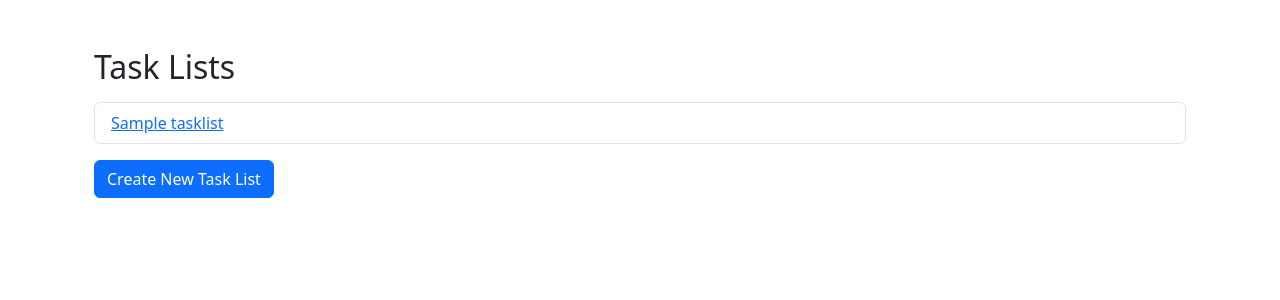
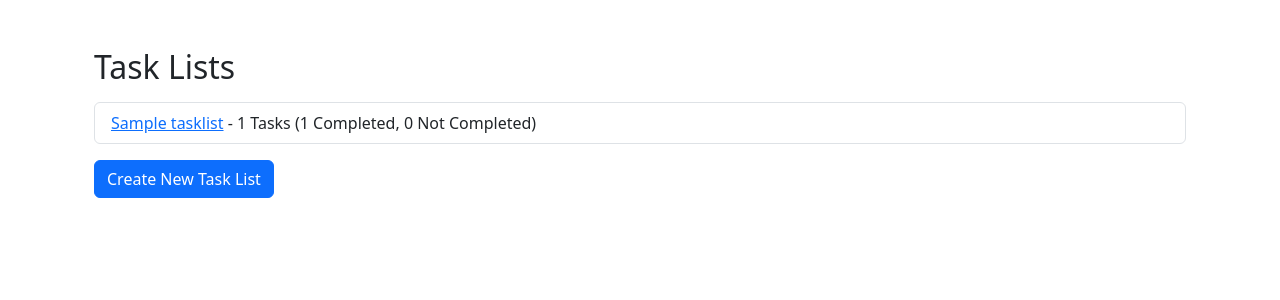
Before and after one commit to antoinegreuzard/task_manager, a Django app: page /task_lists/ in a window 1280 px wide. Shown: the part 56-356 px from the top of the page. Run offline with Django 5.2, Linux system fonts and the light colour scheme; a user stored in the database is signed in; tables that the repository leaves empty hold one stand-in row (values such as "Sample post").

Commit message:
feat: add number of complete and not

```diff
--- a/task_manager/templates/task_manager/task_lists.html
+++ b/task_manager/templates/task_manager/task_lists.html
@@ -10,7 +10,12 @@
     <h2 class="mt-5">Task Lists</h2>
     <ul class="list-group mt-3">
       {% for task_list in task_lists %}
-        <li class="list-group-item"><a href="{% url 'view_task_list' task_list.id %}">{{ task_list.title }}</a></li>
+        <li class="list-group-item">
+          <a href="{% url 'view_task_list' task_list.id %}">{{ task_list.title }}</a>
+          - {{ task_list.total_tasks }} Tasks
+          ({{ task_list.completed_tasks }} Completed,
+          {{ task_list.not_completed_tasks }} Not Completed)
+        </li>
       {% endfor %}
     </ul>
     <a href="{% url 'create_task_list' %}" class="btn btn-primary mt-3">Create New Task List</a>
--- a/task_manager/views.py
+++ b/task_manager/views.py
@@ -2,6 +2,7 @@ from django.contrib import messages
 from django.contrib.auth import login, logout, authenticate
 from django.contrib.auth.mixins import LoginRequiredMixin
 from django.contrib.auth.models import User
+from django.db.models import Count, Q
 from django.http import HttpResponseRedirect
 from django.shortcuts import render, redirect, get_object_or_404
 from django.contrib.auth.decorators import login_required
@@ -31,7 +32,13 @@ class TaskListView(LoginRequiredMixin, ListView):
     template_name = 'task_manager/task_lists.html'
 
     def get_queryset(self):
-        return TaskList.objects.filter(created_by=self.request.user)
+        queryset = TaskList.objects.filter(created_by=self.request.user)
+        queryset = queryset.annotate(
+            total_tasks=Count('tasks'),
+            completed_tasks=Count('tasks', filter=Q(tasks__completed=True)),
+            not_completed_tasks=Count('tasks', filter=Q(tasks__completed=False)),
+        )
+        return queryset
 
 
 class UpdateTaskListView(LoginRequiredMixin, UpdateView):
```
Also changed, not shown: task_manager/test/tests.py (+1 -1 lines).
